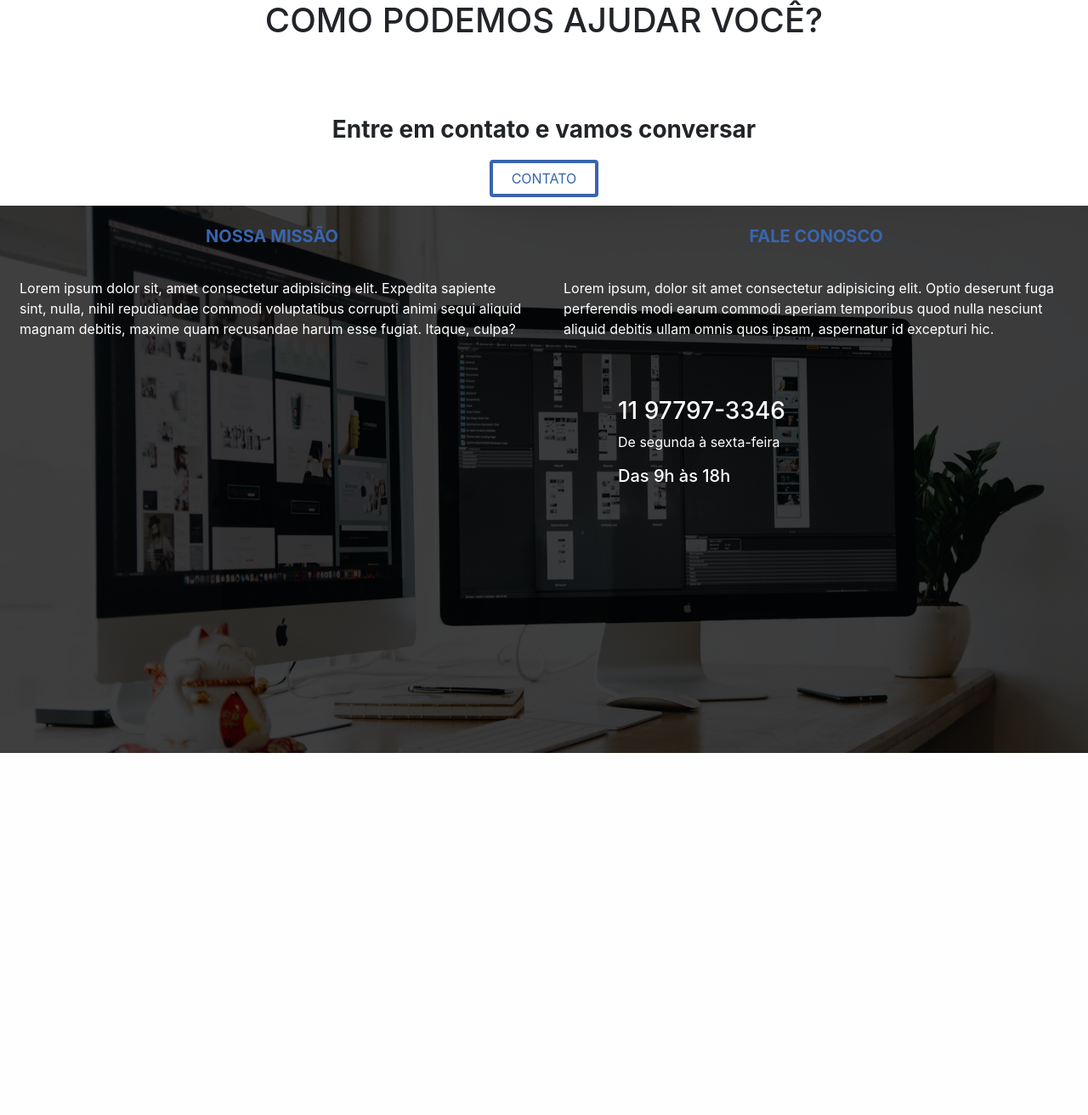
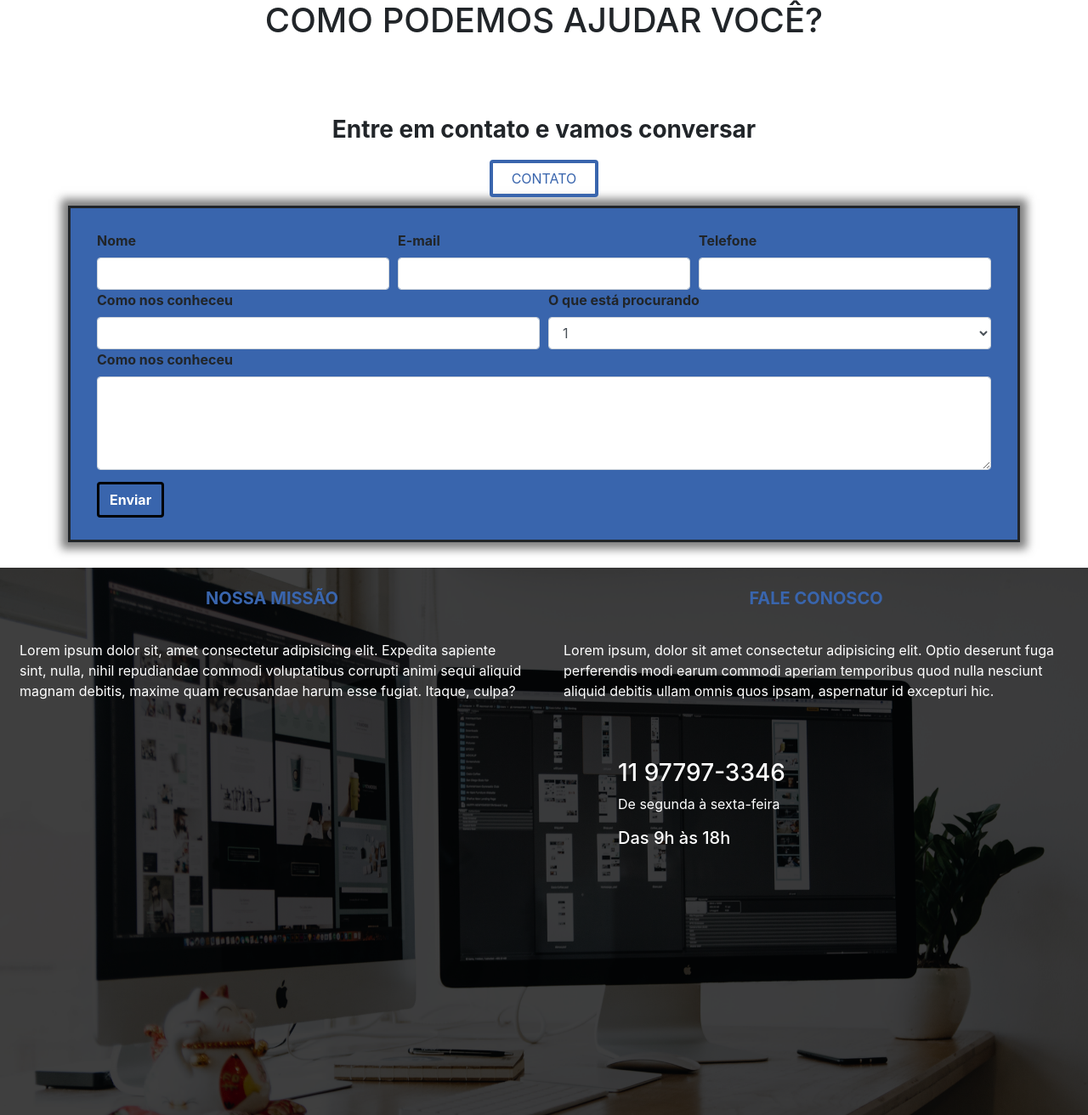
Before and after one commit to FrontDevWork/Center-Dev, a PHP site: page / in a window 1280 px wide. Shown: the part 1511-2823 px from the top of the page at 85% size. Before the commit the page ends 2397 px from the top, so only its background shows below. Run offline with PHP 8.4, Linux system fonts and the light colour scheme.

Commit message:
formulario

```diff
--- a/css/style.css
+++ b/css/style.css
@@ -4,7 +4,9 @@ nav.navbar.navbar-expand-lg.nav-principal {
 }
 
 .navbar-nav.barra-navegacao {
-  padding-left: 250px;
+
+  padding-left: 3rem;
+  padding-right: 1rem;
 }
 
 .nav-link {
@@ -14,8 +16,8 @@ nav.navbar.navbar-expand-lg.nav-principal {
 }
 
 li.nav-item.item-navegacao {
-  margin-left: 80px;
   font-size: 20px;
+  margin-left: 60px;
 }
 .nav-link:hover {
   color: #fff;
@@ -29,7 +31,7 @@ img {
 
 .logo {
   color: aliceblue;
-  margin-left: 60px;
+  margin-left: 45px;
 }
 .logo img {
   object-fit: contain;
@@ -181,12 +183,27 @@ button.btn.btn-contato {
   margin: 60px 60px 9px 72px;
 }
 
-
-@media (max-width:1010px){
-  .card-grupo {
-    display: flex;
-    flex-direction: column;
-    align-items: center;
-  }
+.form-row {
+  border: solid;
+  padding: 26px;
+  margin-bottom: 30px;
+  box-shadow: 0px 0px 10px 8px rgba(0, 0, 0, 0.5);
+  background:#3965ad; ;
 
 }
+
+button.btn.btn-formulario {
+  border: solid;
+  margin-top: 14px;
+  color: #fff;
+  border-color: black;
+
+}
+
+
+@media (min-width: 992px) {
+.navbar-expand-lg .navbar-nav {
+    -ms-flex-direction: row;
+    flex-direction: row;
+    margin-left: 20px;
+}
--- /dev/null
+++ b/footer.php
@@ -0,0 +1,80 @@
+<section class="footer">
+
+<div class="rodape">
+    <!-- Footer -->
+    <footer class="page-footer font-small teal pt-4">
+
+        <!-- Footer Text -->
+        <div class="container-fluid text-center text-md-left">
+
+            <!-- Grid row -->
+            <div class="row">
+
+                <!-- Grid column -->
+                <div class="col-md-6 mt-md-0 mt-3">
+
+                    <!-- Content -->
+                    <h5 class="text-uppercase font-weight-bold">Nossa missão</h5>
+                    <p class="texto-rodape">Lorem ipsum dolor sit, amet consectetur adipisicing elit.
+                        Expedita
+                        sapiente sint, nulla, nihil
+                        repudiandae commodi voluptatibus corrupti animi sequi aliquid magnam debitis, maxime
+                        quam recusandae
+                        harum esse fugiat. Itaque, culpa?</p>
+
+                </div>
+                <!-- Grid column -->
+
+                <hr class="clearfix w-100 d-md-none pb-3">
+
+                <!-- Grid column -->
+                <div class="col-md-6 mb-md-0 mb-3">
+
+                    <!-- Content -->
+                    <h5 class="text-uppercase font-weight-bold">Fale conosco</h5>
+                    <p class="texto-rodape">Lorem ipsum, dolor sit amet consectetur adipisicing elit. Optio
+                        deserunt fuga perferendis modi earum
+                        commodi aperiam temporibus quod nulla nesciunt aliquid debitis ullam omnis quos
+                        ipsam,
+                        aspernatur id
+                        excepturi hic.</p>
+
+                    <!-- Content -->
+                    <div class="texto-numero">
+                        <h3> 11 97797-3346</h3>
+                        <p>De segunda à sexta-feira</p>
+                        <h5>Das 9h às 18h </h5>
+                    </div>
+                </div>
+                <!-- Grid column -->
+
+            </div>
+            <!-- Grid row -->
+
+        </div>
+        <!-- Footer Text -->
+
+
+
+    </footer>
+    <!-- Footer -->
+</div>
+
+
+</section>
+
+<!-- Optional JavaScript -->
+<!-- jQuery first, then Popper.js, then Bootstrap JS -->
+<script src="https://code.jquery.com/jquery-3.3.1.slim.min.js"
+integrity="sha384-q8i/X+965DzO0rT7abK41JStQIAqVgRVzpbzo5smXKp4YfRvH+8abtTE1Pi6jizo" crossorigin="anonymous">
+</script>
+<script src="https://cdnjs.cloudflare.com/ajax/libs/popper.js/1.14.7/umd/popper.min.js"
+integrity="sha384-UO2eT0CpHqdSJQ6hJty5KVphtPhzWj9WO1clHTMGa3JDZwrnQq4sF86dIHNDz0W1" crossorigin="anonymous">
+</script>
+<script src="https://stackpath.bootstrapcdn.com/bootstrap/4.3.1/js/bootstrap.min.js"
+integrity="sha384-JjSmVgyd0p3pXB1rRibZUAYoIIy6OrQ6VrjIEaFf/nJGzIxFDsf4x0xIM+B07jRM" crossorigin="anonymous">
+</script>
+<script src="./js/app.js"></script>
+</body>
+
+</html>
--- /dev/null
+++ b/header.php
@@ -0,0 +1,50 @@
+<!doctype html>
+<html lang="pt-br">
+
+<head>
+    <title>FrontDev</title>
+    <!-- Required meta tags -->
+    <meta charset="utf-8">
+    <meta name="viewport" content="width=device-width, initial-scale=1, shrink-to-fit=no">
+
+    <!-- Bootstrap CSS -->
+    <link rel="stylesheet" href="https://stackpath.bootstrapcdn.com/bootstrap/4.3.1/css/bootstrap.min.css"
+        integrity="sha384-ggOyR0iXCbMQv3Xipma34MD+dH/1fQ784/j6cY/iJTQUOhcWr7x9JvoRxT2MZw1T" crossorigin="anonymous">
+    <link rel="stylesheet" href="css/style.css">
+    <link href="plugins/fontawesome-free/css/all.css" rel="stylesheet">
+    <link href="plugins/fontawesome-free/css/brands.css" rel="stylesheet">
+
+</head>
+
+<body>
+    <nav class="navbar navbar-expand-lg nav-principal">
+        <a class="navbar-brand" href="index.php">
+            <div class="logo">
+                <img src="img/logo-branco.png" alt="Logo">
+                <b>FrontDev</b>
+            </div>
+        </a>
+        <button class="navbar-toggler" type="button" data-toggle="collapse" data-target="#navbarNav"
+            aria-controls="navbarNav" aria-expanded="false" aria-label="Toggle navigation">
+            <span class="navbar-toggler-icon">
+                <i class="fas fa-bars"></i>
+            </span>
+        </button>
+        <div class="collapse navbar-collapse" id="navbarNav">
+            <ul class="navbar-nav barra-navegacao">
+                <li class="nav-item item-navegacao">
+                    <a class="nav-link" href="index.php"> Home <span class="sr-only">(current)</span></a>
+                </li>
+                <li class="nav-item item-navegacao">
+                    <a class="nav-link" href="empresa.php">Portfólio</a>
+                </li>
+                <li class="nav-item item-navegacao">
+                    <a class="nav-link" href="lista-imoveis.php">Sobre Nós</a>
+                </li>
+                <li class="nav-item item-navegacao">
+                    <a class="nav-link" href="">Contato</a>
+                </li>
+            </ul>
+            </a>
+        </div>
+    </nav>
--- a/index.php
+++ b/index.php
@@ -1,53 +1,4 @@
-<!doctype html>
-<html lang="pt-br">
-
-<head>
-    <title>FrontDev</title>
-    <!-- Required meta tags -->
-    <meta charset="utf-8">
-    <meta name="viewport" content="width=device-width, initial-scale=1, shrink-to-fit=no">
-
-    <!-- Bootstrap CSS -->
-    <link rel="stylesheet" href="https://stackpath.bootstrapcdn.com/bootstrap/4.3.1/css/bootstrap.min.css"
-        integrity="sha384-ggOyR0iXCbMQv3Xipma34MD+dH/1fQ784/j6cY/iJTQUOhcWr7x9JvoRxT2MZw1T" crossorigin="anonymous">
-    <link rel="stylesheet" href="css/style.css">
-    <link href="plugins/fontawesome-free/css/all.css" rel="stylesheet">
-    <link href="plugins/fontawesome-free/css/brands.css" rel="stylesheet">
-
-</head>
-
-<body>
-    <nav class="navbar navbar-expand-lg nav-principal">
-        <a class="navbar-brand" href="index.php">
-            <div class="logo">
-                <img src="img/logo-branco.png" alt="Logo">
-                <b>FrontDev</b>
-            </div>
-        </a>
-        <button class="navbar-toggler" type="button" data-toggle="collapse" data-target="#navbarNav"
-            aria-controls="navbarNav" aria-expanded="false" aria-label="Toggle navigation">
-            <span class="navbar-toggler-icon">
-                <i class="fas fa-bars"></i>
-            </span>
-        </button>
-        <div class="collapse navbar-collapse" id="navbarNav">
-            <ul class="navbar-nav barra-navegacao">
-                <li class="nav-item item-navegacao">
-                    <a class="nav-link" href="index.php"> Home <span class="sr-only">(current)</span></a>
-                </li>
-                <li class="nav-item item-navegacao">
-                    <a class="nav-link" href="empresa.php">Portfólio</a>
-                </li>
-                <li class="nav-item item-navegacao">
-                    <a class="nav-link" href="lista-imoveis.php">Sobre Nós</a>
-                </li>
-                <li class="nav-item item-navegacao">
-                    <a class="nav-link" href="">Contato</a>
-                </li>
-            </ul>
-            </a>
-        </div>
-    </nav>
+<?php include "header.php" ?>
 
 <section class="banner">
     <div class="container-fluid">
@@ -162,120 +113,52 @@
             <button class="btn btn-contato">Contato</button>
         </div>
     </div>
+    <form>
+        <div class="form-row">
+            <div class="col-4">
+                <label for="disabledTextInput"> <strong> Nome</strong></label>
+                <input type="text" class="form-control" placeholder="">
+            </div>
+            <div class="col-4">
+                <label for="disabledTextInput"> <strong> E-mail</strong></label>
+                <input type="text" class="form-control" placeholder="">
+            </div>
+            <div class="col-4">
+                <label for="disabledTextInput"><strong> Telefone</strong></label>
+                <input type="text" class="form-control" placeholder="">
+            </div>
+            <div class="col-6">
+                <label for="disabledTextInput"> <strong>Como nos conheceu</strong> </label>
+                <input type="text" class="form-control" placeholder="">
+            </div>
+            <div class="col-6">
+                <label for="disabledTextInput"><strong>O que está procurando</strong></label>
+                <select class="form-control" id="exampleFormControlSelect1">
+                    <option>1</option>
+                    <option>2</option>
+                    <option>3</option>
+                    <option>4</option>
+                    <option>5</option>
+                </select>
             </div>
 
-    <section class="footer">
-
-        <div class="rodape">
-            <!-- Footer -->
-            <footer class="page-footer font-small teal pt-4">
-
-                <!-- Footer Text -->
-                <div class="container-fluid text-center text-md-left">
-
-                    <!-- Grid row -->
-                    <div class="row">
-
-                        <!-- Grid column -->
-                        <div class="col-md-6 mt-md-0 mt-3">
-
-                            <!-- Content -->
-                            <h5 class="text-uppercase font-weight-bold">Nossa missão</h5>
-                            <p class="texto-rodape">Lorem ipsum dolor sit, amet consectetur adipisicing elit.
-                                Expedita
-                                sapiente sint, nulla, nihil
-                                repudiandae commodi voluptatibus corrupti animi sequi aliquid magnam debitis, maxime
-                                quam recusandae
-                                harum esse fugiat. Itaque, culpa?</p>
-
-                        </div>
-                        <!-- Grid column -->
-
-                        <hr class="clearfix w-100 d-md-none pb-3">
-
-                        <!-- Grid column -->
-                        <div class="col-md-6 mb-md-0 mb-3">
-
-                            <!-- Content -->
-                            <h5 class="text-uppercase font-weight-bold">Fale conosco</h5>
-                            <p class="texto-rodape">Lorem ipsum, dolor sit amet consectetur adipisicing elit. Optio
-                                deserunt fuga perferendis modi earum
-                                commodi aperiam temporibus quod nulla nesciunt aliquid debitis ullam omnis quos
-                                ipsam,
-                                aspernatur id
-                                excepturi hic.</p>
-
-                            <!-- Content -->
-                            <div class="texto-numero">
-                                <h3> 11 97797-3346</h3>
-                                <p>De segunda à sexta-feira</p>
-                                <h5>Das 9h às 18h </h5>
+            <div class="col">
+                <label for="disabledTextInput"><strong> Como nos conheceu</strong></label>
+                <textarea class="form-control" id="exampleFormControlTextarea1" rows="4"></textarea>
+                <div class="botao=form">
+                    <button class="btn btn-formulario"><strong>Enviar</strong></button>
                 </div>
             </div>
-                        <!-- Grid column -->
-
         </div>
-                    <!-- Grid row -->
-
-                </div>
-                <!-- Footer Text -->
 
 
 
-            </footer>
-            <!-- Footer -->
+    </form>
+
 </div>
-
-
-    </section>
 
 
 
 
 
-
-
-
-
-
-
-
-
-
-
-
-
-
-
-
-
-
-
-
-
-
-
-
-
-
-
-
-
-
-
-
-    <!-- Optional JavaScript -->
-    <!-- jQuery first, then Popper.js, then Bootstrap JS -->
-    <script src="https://code.jquery.com/jquery-3.3.1.slim.min.js"
-        integrity="sha384-q8i/X+965DzO0rT7abK41JStQIAqVgRVzpbzo5smXKp4YfRvH+8abtTE1Pi6jizo" crossorigin="anonymous">
-    </script>
-    <script src="https://cdnjs.cloudflare.com/ajax/libs/popper.js/1.14.7/umd/popper.min.js"
-        integrity="sha384-UO2eT0CpHqdSJQ6hJty5KVphtPhzWj9WO1clHTMGa3JDZwrnQq4sF86dIHNDz0W1" crossorigin="anonymous">
-    </script>
-    <script src="https://stackpath.bootstrapcdn.com/bootstrap/4.3.1/js/bootstrap.min.js"
-        integrity="sha384-JjSmVgyd0p3pXB1rRibZUAYoIIy6OrQ6VrjIEaFf/nJGzIxFDsf4x0xIM+B07jRM" crossorigin="anonymous">
-    </script>
-    <script src="./js/app.js"></script>
-</body>
-
-</html>
+<?php include "footer.php" ?>
```
Also changed, not shown: css/footer.php (added, +80 -0 lines). Lines whose indentation alone changed are shown as unchanged.
